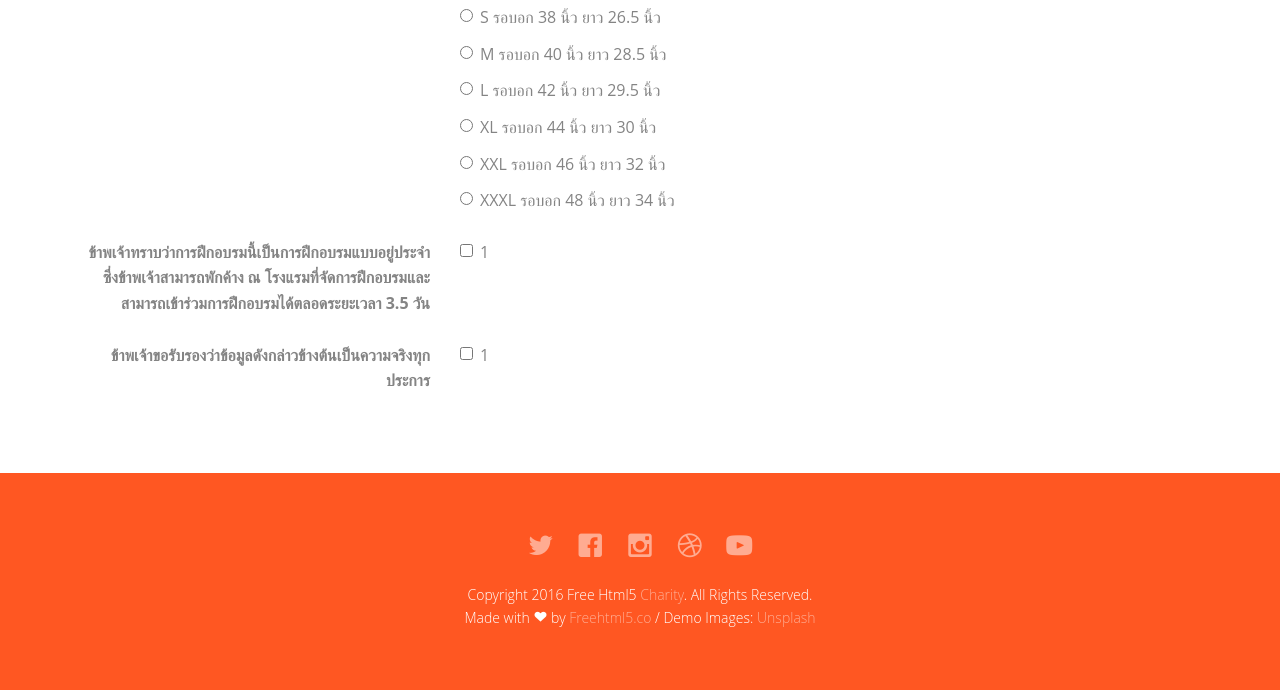
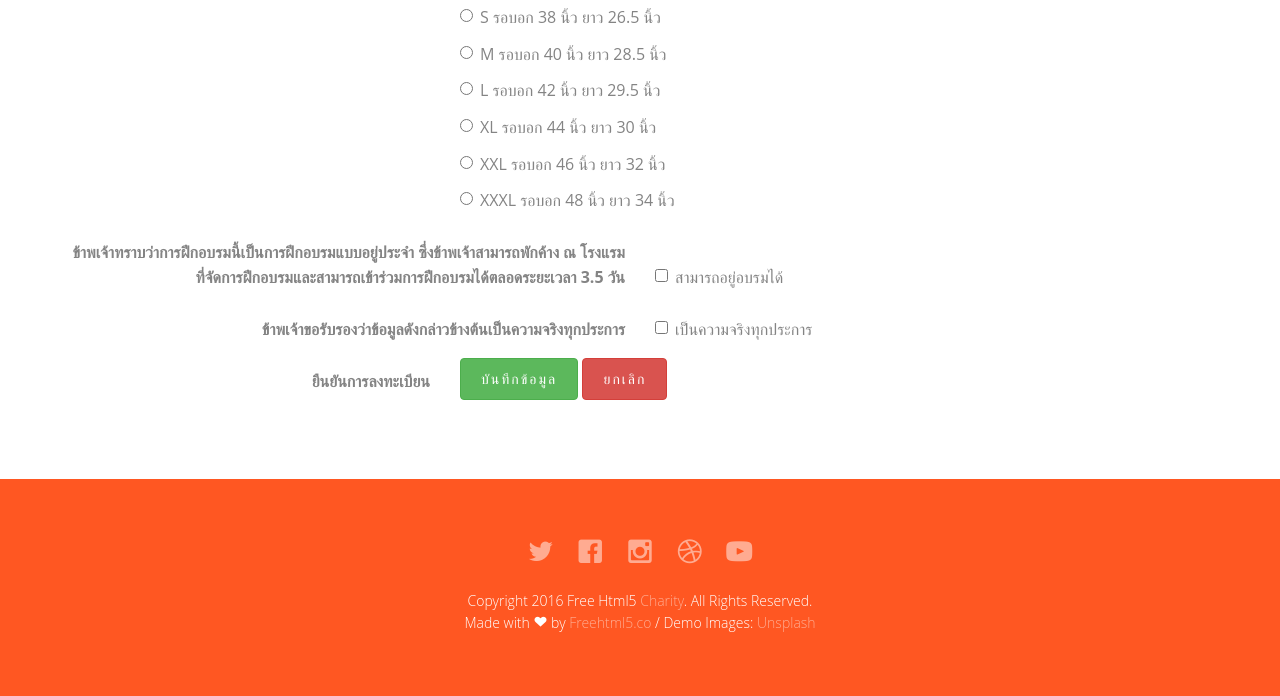
Before and after one commit to b5371884/TACE-WebDevelopment, a PHP site: page /RegisterCourse.php in a window 1280 px wide. Shown: the part 2801-3497 px from the top of the page. Run offline with PHP 8.4, Linux system fonts and the light colour scheme; some web fonts are replaced.

Commit message:
update register form

```diff
--- a/RegisterCourse.php
+++ b/RegisterCourse.php
@@ -619,29 +619,44 @@ include "views/header_top.php"; ?>
 
                                 <!-- Multiple Checkboxes (inline) -->
                                 <div class="form-group">
-                                    <label class="col-md-4 control-label" for="checkboxesSleep">ข้าพเจ้าทราบว่าการฝึกอบรมนี้เป็นการฝึกอบรมแบบอยู่ประจำ
+                                    <label class="col-md-6 control-label" for="checkboxesSleep">
+                                        ข้าพเจ้าทราบว่าการฝึกอบรมนี้เป็นการฝึกอบรมแบบอยู่ประจำ
                                         ซึ่งข้าพเจ้าสามารถพักค้าง ณ
                                         โรงแรมที่จัดการฝึกอบรมและสามารถเข้าร่วมการฝึกอบรมได้ตลอดระยะเวลา 3.5 วัน</label>
+                                    <br>
                                     <div class="col-md-4">
                                         <label class="checkbox-inline" for="checkboxesSleep-0">
                                             <input type="checkbox" name="checkboxesSleep" id="checkboxesSleep-0"
                                                    value="1">
-                                            1
+                                            สามารถอยู่อบรมได้
                                         </label>
 
                                     </div>
                                 </div>
                                 <!-- Multiple Checkboxes (inline) -->
                                 <div class="form-group">
-                                    <label class="col-md-4 control-label" for="checkboxesAccept">
+                                    <label class="col-md-6 control-label" for="checkboxesAccept">
                                         ข้าพเจ้าขอรับรองว่าข้อมูลดังกล่าวข้างต้นเป็นความจริงทุกประการ</label>
-                                    <div class="col-md-4">
+
+                                    <div class="col-md-6">
                                         <label class="checkbox-inline" for="checkboxesAccept-0">
                                             <input type="checkbox" name="checkboxesAccept" id="checkboxesAccept-0"
                                                    value="1">
-                                            1
+                                            เป็นความจริงทุกประการ
                                         </label>
 
+                                    </div>
+                                </div>
+
+
+                                <!-- Button (Double) -->
+                                <div class="form-group">
+                                    <label class="col-md-4 control-label" for="ButtonSave">ยืนยันการลงทะเบียน</label>
+                                    <div class="col-md-8">
+                                        <button id="ButtonSave" name="ButtonSave" class="btn btn-success">บันทึกข้อมูล
+                                        </button>
+                                        <button id="ButtonCancle" name="ButtonCancle" class="btn btn-danger">ยกเลิก
+                                        </button>
                                     </div>
                                 </div>
 
```
Also changed, not shown: images/cover_bg_1.jpg (deleted).
